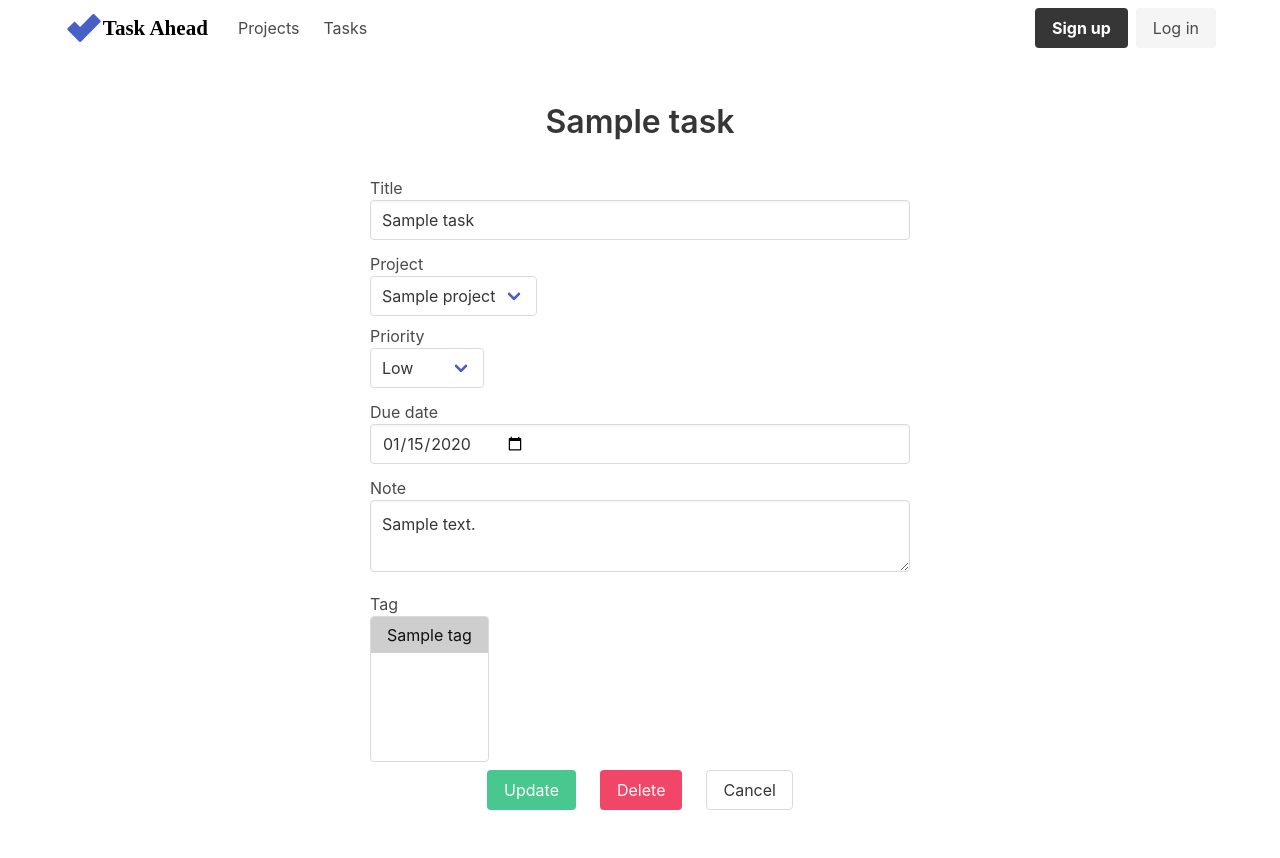
After one commit to timamero/django-task-complete, a Django app: page /task/1/update in a window 1280 px wide. The commit adds this page. Run offline with Django 3.2, Linux system fonts and the light colour scheme; tables that the repository leaves empty hold one stand-in row (values such as "Sample post"); parts of the project's set-up code (start-up, migrations or seed data) failed here and were passed over; some libraries are stand-ins or nearby versions.

Commit message:
Add update and delete pages

```diff
--- /dev/null
+++ b/todo/forms.py
@@ -0,0 +1,22 @@
+from django import forms
+from django.forms import widgets
+
+from .models import Task
+
+class TaskForm(forms.ModelForm):
+    class Meta:
+        model = Task
+        fields = ['title', 'project', 'priority', 'due_date', 'note', 'tag']
+        widgets = {
+            'due_date': forms.DateInput(attrs={'class':'form-control', 'type':'date'}),
+            'note': forms.Textarea(attrs={'rows':2}),
+        }
+
+    def __init__(self, *args, **kwargs):
+        super().__init__(*args, **kwargs)
+        self.fields['title'].widget.attrs.update({'class': 'input'})
+        # self.fields['project'].widget.attrs.update({'class': 'select'})
+        # self.fields['priority'].widget.attrs.update({'class': 'select'})
+        self.fields['due_date'].widget.attrs.update({'class': 'input'})
+        self.fields['note'].widget.attrs.update({'class': 'textarea'})
+        self.fields['tag'].widget.attrs.update({'class': 'multiple'})
--- a/todo/models.py
+++ b/todo/models.py
@@ -1,6 +1,11 @@
 from django.db import models
 from django.urls import reverse
 from django.db.models.deletion import CASCADE
+
+# class TaskManager(models.Manager):
+#     def get_queryset(self):
+#         return super(TaskManager, self).get_queryset().filter(complete=False)
+
 
 class Project(models.Model):
     """Model representing project which will contain list of tasks"""
@@ -23,22 +28,26 @@ class Tag(models.Model):
 
 
 class Task(models.Model):
-   title = models.CharField(max_length=200)
-   project = models.ForeignKey(Project, on_delete=models.CASCADE)
+    title = models.CharField(max_length=200)
+    project = models.ForeignKey(Project, on_delete=models.CASCADE)
 
-   class Priority(models.IntegerChoices):
-       LOW = 1
-       MEDIUM = 2
-       HIGH = 3
-   priority = models.IntegerField(choices=Priority.choices, default=Priority.LOW)
+    class Priority(models.IntegerChoices):
+        LOW = 1
+        MEDIUM = 2
+        HIGH = 3
+    priority = models.IntegerField(choices=Priority.choices, default=Priority.LOW)
 
-   due_date = models.DateField(blank=True, null=True)
-   note = models.TextField(blank=True, null=True)
-   tag = models.ManyToManyField(Tag)
-   complete = models.BooleanField(default=False)
+    due_date = models.DateField(blank=True, null=True)
+    note = models.TextField(blank=True, null=True)
+    tag = models.ManyToManyField(Tag)
+    complete = models.BooleanField(default=False)
+    #    tasks = TaskManager()
 
-   class Meta:
-        ordering = ['due_date']
+    class Meta:
+            ordering = ['due_date']
 
-   def __str__(self):
-        return self.title
+    def __str__(self):
+            return self.title
+
+    # def get_absolute_url(self):
+    #     return reverse("task-udpate")
--- a/todo/templates/base.html
+++ b/todo/templates/base.html
@@ -48,8 +48,9 @@
             </div>
         </div>
     </nav>
+    <section class="section">
     {% block content %}{% endblock content %}
-
+    </section>
 
     <script src="{% static 'scripts/script.js' %}"></script>
 </body>
--- a/todo/templates/todo/project_list.html
+++ b/todo/templates/todo/project_list.html
@@ -4,7 +4,7 @@
 
 {% block content %}
 
-<div class="container ml-3 is-flex is-flex-direction-column">
+<div class="container is-flex is-flex-direction-column">
 <h1 class="title has-text-centered">Projects</h1>
 <div class="is-align-self-center mb-4">
 <a class="button is-primary">Add Project</a>
--- /dev/null
+++ b/todo/templates/todo/task_form.html
@@ -0,0 +1,55 @@
+{% extends 'base.html' %}
+
+{% block title %}<title>Task - {{ task.title }}</title>{% endblock title %}
+
+{% block content %}
+
+<div class="container is-flex is-flex-direction-column">
+    <h1 class="title has-text-centered">{{ task.title }}</h1>
+
+    <form class="is-flex is-flex-direction-column" method="post">
+    <div class="columns">
+        <div class="column"></div>
+        <div class="column is-6 is-12-mobile">
+            {% csrf_token %}
+            {{ form.non_field_errors }}
+            {% for field in form %}
+                {% if field.label == 'Tag' %}
+                    <div class="field-wrapper select is-multiple my-2 mx-3">
+                        <label for="field.label">{{ field.label }}</label>
+                        {{ field }}
+                    </div>
+                {% elif field.label == 'Project' or field.label == 'Priority' %}
+                    <div class="field-wrapper my-2 mx-3 is-flex is-flex-direction-column">
+                        <label for="field.label">{{ field.label }}</label>
+                        <div class="select is-align-self-flex-start">
+                            {{ field }}
+                        </div>
+                    </div>
+                {% else %}
+                    <div class="field-wrapper my-3 mx-3">
+                    <label for="field.label">{{ field.label }}</label>
+                    {{ field }}
+                    </div>
+                {% endif %}
+
+            {% endfor %}
+
+            <div class="buttons is-flex-direction-row is-justify-content-center">
+                <input class="button is-success mr-3 ml-3" type="submit" value="Update">
+                <a class="button is-danger mr-3 ml-3" href="{% url 'task-delete' task.pk %}">Delete</a>
+                {% comment %} <a class="button is-light mr-3 ml-3" href="#">Cancel</a> {% endcomment %}
+                <input class="button is light mr-3 ml-3" type=button value="Cancel" onClick="window.history.back();return false;">
+            </div>
+        </div>
+        <div class="column"></div>
+    </div>
+
+    </form>
+
+
+
+
+</div>
+
+{% endblock content %}
--- a/todo/urls.py
+++ b/todo/urls.py
@@ -4,5 +4,7 @@ from . import views
 urlpatterns = [
     path('', views.index, name='index'),
     path('projects/', views.ProjectListView.as_view(), name='projects'),
-    path('project/<int:pk>', views.project_task_list, name='project-task-list')
+    path('project/<int:pk>', views.project_task_list, name='project-task-list'),
+    path('task/<int:pk>/update', views.TaskUpdateView.as_view(), name="task-update"),
+    path('task/<int:pk>/delete/', views.TaskDeleteView.as_view(), name='task-delete'),
 ]
--- a/todo/views.py
+++ b/todo/views.py
@@ -1,7 +1,9 @@
 from django.shortcuts import render, get_object_or_404
-from django.views.generic.list import ListView
+from django.urls import reverse_lazy
+from django.views.generic import ListView, UpdateView, DeleteView
 
 from .models import Project, Task
+from .forms import TaskForm
 
 
 def index(request):
@@ -23,3 +25,14 @@ def project_task_list(request, pk):
         # 'tags': tags,
     }
     return render(request, 'todo/project-task-list.html', context=context)
+
+
+class TaskUpdateView(UpdateView):
+    model = Task
+    form_class = TaskForm
+
+
+class TaskDeleteView(DeleteView):
+    model = Task
+
+    success_url = reverse_lazy('projects')
```
Also changed, not shown: todo/templates/todo/project-task-list.html (+4 -4 lines), todo/templates/todo/task_confirm_delete.html (added, +20 -0 lines).
